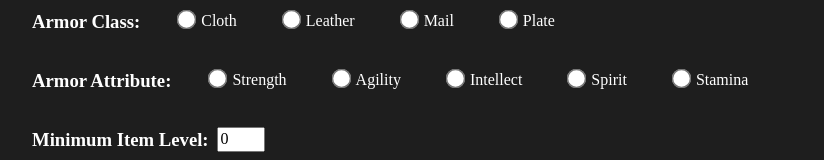
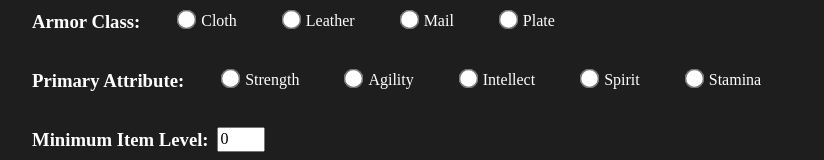
Before and after one commit to jmelnikel/WoWBiSLiST, a React (Create React App) app in the folder client/: page / in a window 1280 px wide. Shown: the part 204-364 px from the top of the page, without its empty margins (0-824 px from the left). Built offline with nearby package versions, Linux system fonts and the light colour scheme; no server answers.

Commit message:
clean up code a bit

```diff
--- a/client/src/App.js
+++ b/client/src/App.js
@@ -216,3 +216,4 @@ export default App;
 // Admin login
 // refactor functions
 // testing
+// instructions: a lot of gear is being loaded. 15 seconds
--- a/client/src/components/Slot.jsx
+++ b/client/src/components/Slot.jsx
@@ -1,10 +1,11 @@
-import React from 'react'
+import React, { useEffect } from 'react'
 import PropTypes from 'prop-types'
 import ItemList from './ItemList'
 import '../styling/slotsAndItems.css';
 
 const Slot = (props) => {
   let { slot, itemsData } = props;
+
 
   const itemsDataBySlot = itemsData.filter((item) => {
     return item.preview_item.inventory_type.name === slot;
--- a/client/src/components/SlotListGroups/MainArmorSlotsList.jsx
+++ b/client/src/components/SlotListGroups/MainArmorSlotsList.jsx
@@ -88,7 +88,7 @@ const MainArmorSlotsList = () => {
 
   const applyFilter = async (event) => {
     event.preventDefault();
-    // setLoading(true)
+    setLoading(true)
     const response = await getArmorItems()
       .then((response) => {
         return response;
@@ -130,7 +130,7 @@ const MainArmorSlotsList = () => {
       })
     }
     setFilterData(filterDataCopy);
-    // setLoading(false)
+    setLoading(false)
   }
 
   const handleClearFilter = () => {
@@ -150,7 +150,7 @@ const MainArmorSlotsList = () => {
       </section>
 
       <section className="mainArmor--section">
-        <h3>Armor Attribute: </h3>
+        <h3>Primary Attribute: </h3>
         <ul className="mainArmor--ul">
           {statsFilterList}
         </ul>
--- a/client/src/styling/slotsAndItems.css
+++ b/client/src/styling/slotsAndItems.css
@@ -54,9 +54,9 @@
 }
 
 .itemContainerSmall {
-  width: 50px;
+  width: 45px;
   overflow: hidden;
-  height: 50px;
+  height: 47px;
 }
 
 .itemContainer h4, p {
```
Lines whose indentation alone changed are shown as unchanged.
